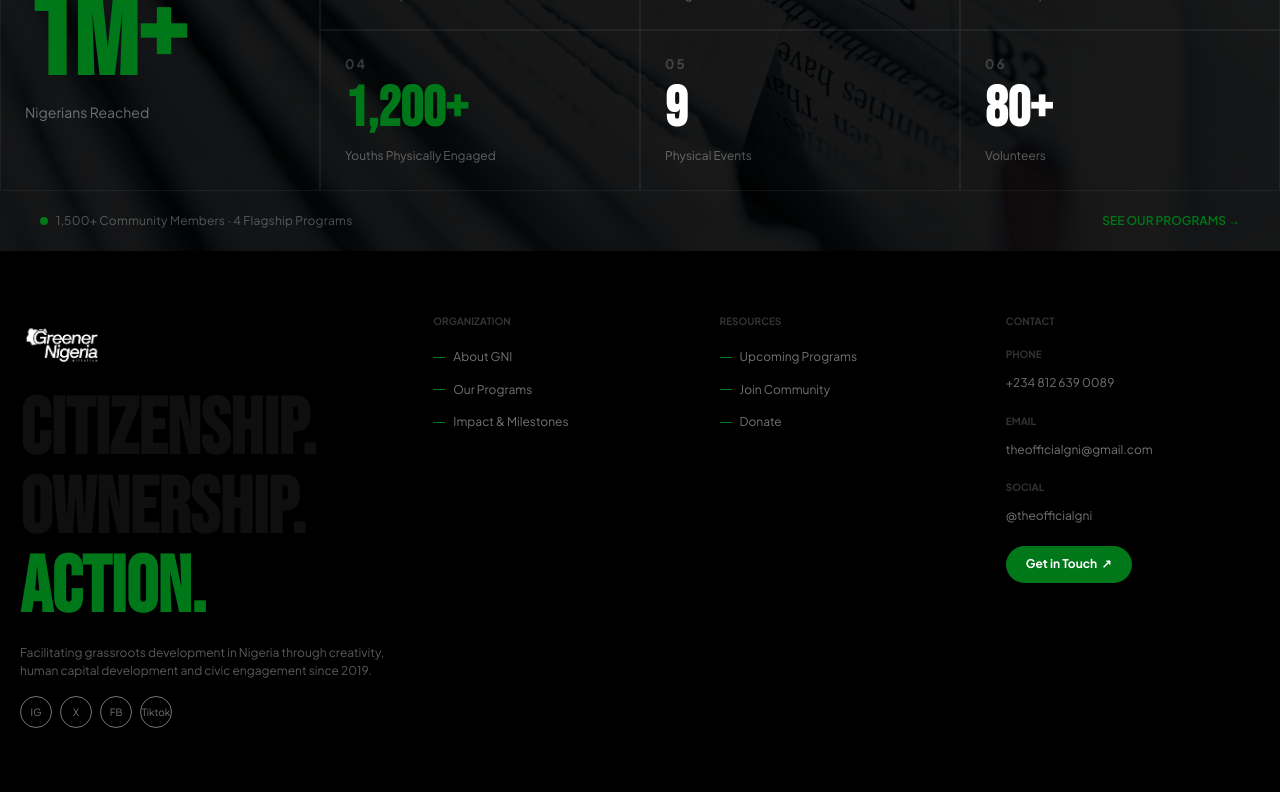
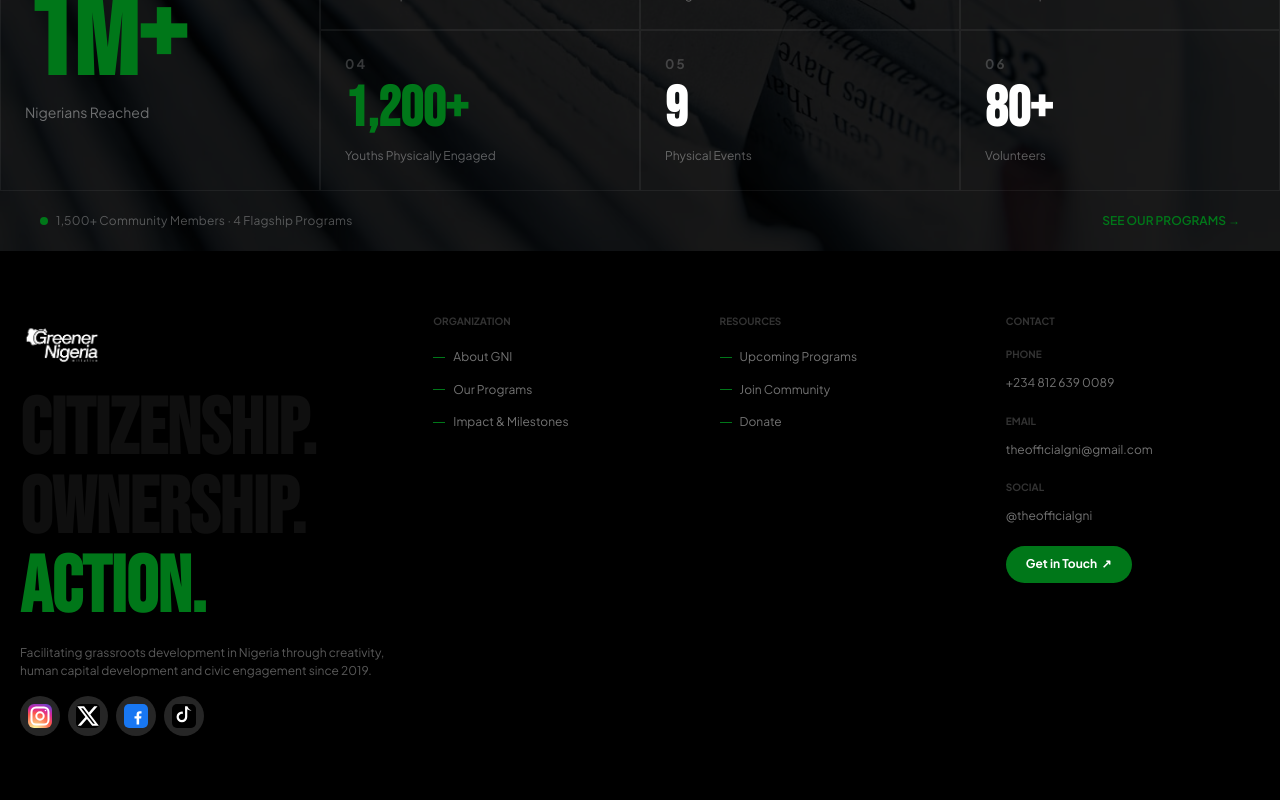
Before and after one commit to preciousuwhubetine/theofficialgni, a React (Vite) app: page / in a window 1280 px wide. Shown: the part 4916-5716 px from the top of the page. Built offline with nearby package versions, Linux system fonts and the light colour scheme.

Commit message:
Add social media icons

```diff
--- a/src/application/components/Footer/Footer.jsx
+++ b/src/application/components/Footer/Footer.jsx
@@ -26,22 +26,53 @@ function Footer() {
             <ul>
               <li>
                 <a href="https://www.instagram.com/theofficialgni/" target="_blank" rel="noopener noreferrer">
-                  IG
+                  <svg xmlns="http://www.w3.org/2000/svg" viewBox="0 0 24 24" width="64" height="64">
+                    <defs>
+                      <radialGradient id="ig-gradient" cx="30%" cy="107%" r="150%">
+                        <stop offset="0%" stop-color="#fdf497" />
+                        <stop offset="5%" stop-color="#fdf497" />
+                        <stop offset="45%" stop-color="#fd5949" />
+                        <stop offset="60%" stop-color="#d6249f" />
+                        <stop offset="90%" stop-color="#285AEB" />
+                      </radialGradient>
+                    </defs>
+
+                    <rect width="24" height="24" rx="6" ry="6" fill="url(#ig-gradient)" />
+
+                    <g fill="none" stroke="#ffffff" stroke-linecap="round" stroke-linejoin="round" stroke-width="2">
+                      <rect x="3.5" y="3.5" width="17" height="17" rx="4.5" ry="4.5" />
+                      <circle cx="12" cy="12" r="3.7" />
+                      <circle cx="17.5" cy="6.5" r="0.8" fill="#ffffff" stroke="none" />
+                    </g>
+                  </svg>
                 </a>
               </li>
               <li>
                 <a href="https://www.x.com/theofficialgni/" target="_blank" rel="noopener noreferrer">
-                  X
+                  <svg xmlns="http://www.w3.org/2000/svg" viewBox="0 0 24 24" width="64" height="64">
+                    <rect width="24" height="24" rx="5" ry="5" fill="#000000" />
+
+                    <path fill="#ffffff" d="M18.244 2.25h3.308l-7.227 8.26 8.502 11.24H16.17l-5.214-6.817L4.99 21.75H1.68l7.73-8.835L1.254 2.25H8.08l4.713 6.231zm-1.161 17.52h1.833L7.084 4.126H5.117z"/>
+                  </svg>
                 </a>
               </li>
               <li>
                 <a href="https://www.facebook.com/theofficialgni/" target="_blank" rel="noopener noreferrer">
-                  FB
+                  <svg xmlns="http://www.w3.org/2000/svg" viewBox="0 0 24 24" width="64" height="64">
+                    <rect width="24" height="24" rx="5" ry="5" fill="#1877F2" />
+
+                    <path fill="#ffffff" d="M15.12 20.5v-6.02h2.02l.3-2.34h-2.32V10.6c0-.68.19-1.14 1.16-1.14h1.24V7.37c-.22-.03-.97-.1-1.85-.1-1.83 0-3.08 1.12-3.08 3.18v1.72H10.5v2.34h2.09V20.5h2.53z"/>
+                  </svg>
+
                 </a>
               </li>
               <li>
                 <a href="https://www.tiktok.com/@theofficialgni" target="_blank" rel="noopener noreferrer">
-                  Tiktok
+                  <svg xmlns="http://www.w3.org/2000/svg" viewBox="0 0 24 24" width="64" height="64">
+                    <rect width="24" height="24" rx="5" ry="5" fill="#000000" />
+
+                    <path fill="#ffffff" d="M19.589 6.686a7.518 7.518 0 0 1-4.32-1.364V12.9a5.352 5.352 0 1 1-5.352-5.352c.315 0 .622.031.921.09v2.247a3.142 3.142 0 1 0 2.213 2.989V2.25h2.247a7.518 7.518 0 0 0 4.301 4.436z"/>
+                  </svg>
                 </a>
               </li>
             </ul>
--- a/src/application/components/Footer/styles.module.css
+++ b/src/application/components/Footer/styles.module.css
@@ -52,15 +52,15 @@
 .FooterLeft ul li a {
   color: var(--text-color-light-6);
   transition: 0.3s all;
-  border: 1px solid var(--text-color-light-6);
   border-radius: 50%;
   padding: 8px;
   display: flex;
-  width: 32px;
-  height: 32px;
+  width: 40px;
+  height: 40px;
+  background-color: rgba(255, 255, 255, 0.15);
+  backdrop-filter: blur(4px);
   align-items: center;
   justify-content: center;
-  font-size: 10px;
 }
 
 .FooterLeft ul li a:hover {
```
